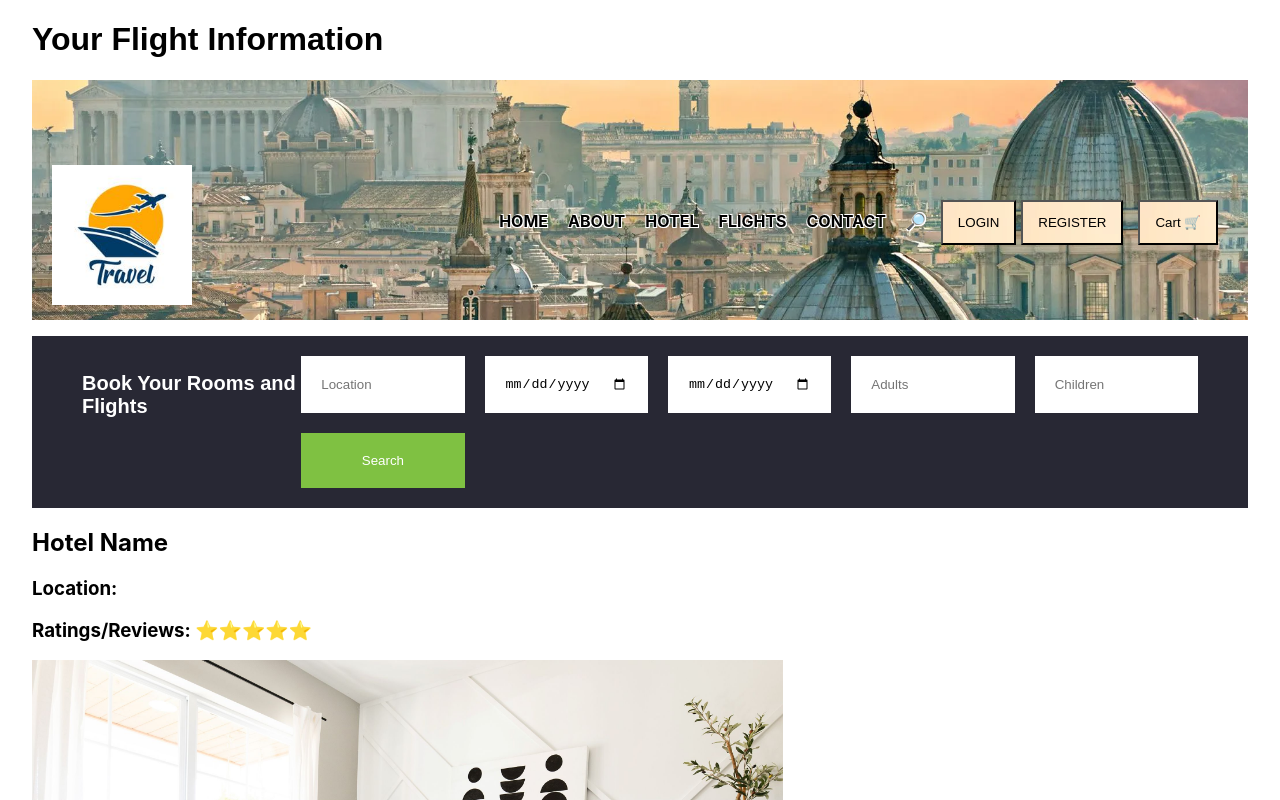
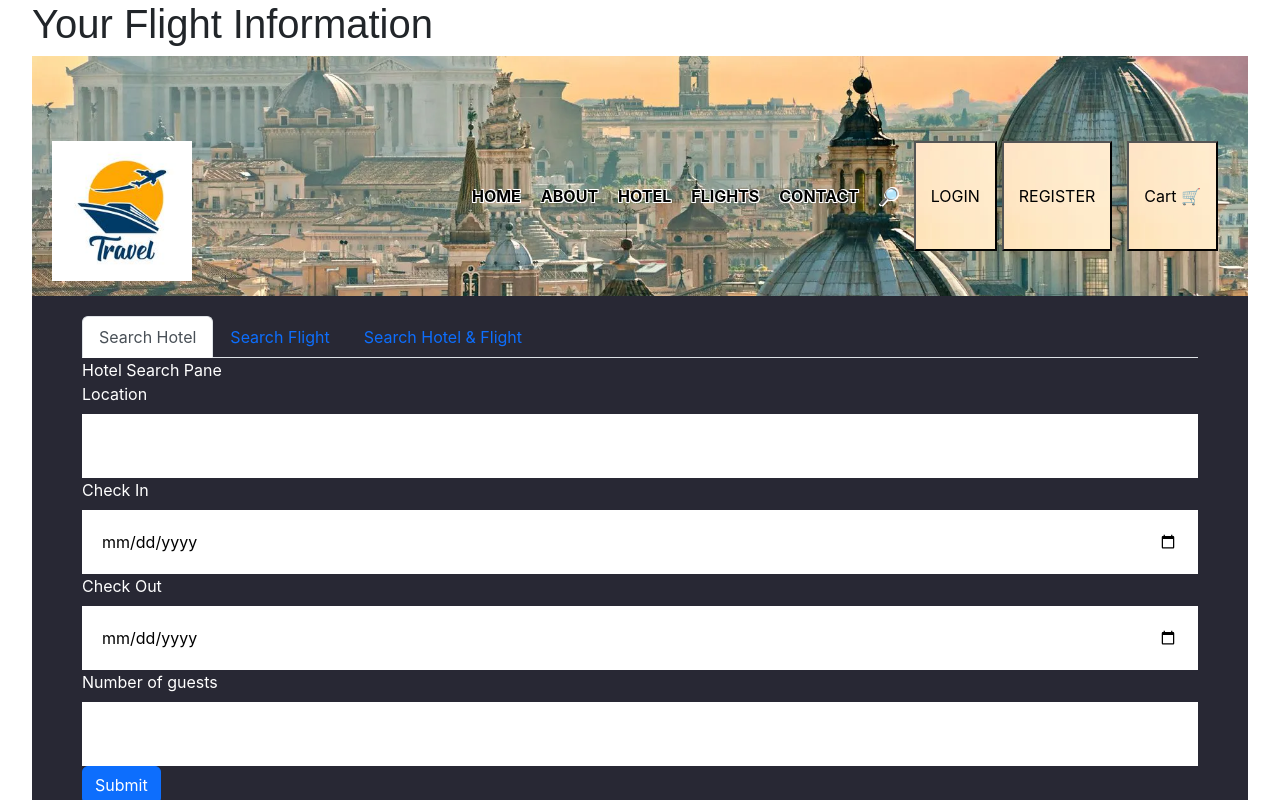
Before and after one commit to KassieLG/team-collaboration-frontend, a Next.js app: page /hotelDetails in a window 1280 px wide. Shown: the top 800 px of the page. Built offline with nearby package versions, Linux system fonts and the light colour scheme.

Commit message:
search form update

```diff
--- a/package.json
+++ b/package.json
@@ -12,6 +12,7 @@
     "@types/node": "18.11.9",
     "@types/react": "18.0.25",
     "@types/react-dom": "18.0.9",
+    "bootstrap": "^5.2.3",
     "eslint": "8.28.0",
     "eslint-config-next": "13.0.5",
     "next": "13.0.5",
--- a/pages/_app.tsx
+++ b/pages/_app.tsx
@@ -1,6 +1,12 @@
+import "bootstrap/dist/css/bootstrap.min.css";
 import '../styles/globals.css'
+import { useEffect } from "react";
 import type { AppProps } from 'next/app'
 
+
 export default function App({ Component, pageProps }: AppProps) {
+  useEffect(() => {
+    require("bootstrap/dist/js/bootstrap.bundle.min.js");
+  }, []);
   return <Component {...pageProps} />
 }
--- /dev/null
+++ b/pages/api/serachHotel.tsx
@@ -0,0 +1,5 @@
+export default (req:any, res:any)=>{
+    res.statusCode=200
+    res.setHeader('Content-Type','application/json')
+    res.end(JSON.stringify({results:[]}))
+}
--- a/pages/index.tsx
+++ b/pages/index.tsx
@@ -6,11 +6,13 @@ import { Header } from '../src/components/Header'
 import { BookingRaF } from '../src/components/BookingRaF'
 import styles from '../styles/Home.module.css'
 
+
 export default function HomePage() {
   return (
     <div className={styles.container}>
       <Head>
         <title>National Quick Travel</title>
+        <meta name="viewport" content="width=device-width, initial-scale=1" />
       </Head>
       <Header />
       <BookingRaF />
--- a/src/components/BookingRaF/BookingRaF.tsx
+++ b/src/components/BookingRaF/BookingRaF.tsx
@@ -1,21 +1,76 @@
+import { useState } from "react"
+
 export const BookingRaF = () => {
-    return (
-      <p><section className="book">
-      <div className="container flex_space">
-          <div className="text">
-            <h1> Book Your Rooms and Flights</h1>
-          </div>
-          <div className="form">
-            <form className="grid">
-              <input type="text" placeholder="Location"/>
-              <input type="date" placeholder="Arival Date"/>
-              <input type="date" placeholder="Departure Date"/>
-              <input type="number" placeholder="Adults"/>
-              <input type="number" placeholder="Children"/>
-              <input type="submit" value="Search"/>
-            </form>
-          </div>
-        </div>
-      </section></p>
+  const[location,setLocation]=useState("");
+  const[checkin,setCheckin]=useState("");
+  const[checkout,setCheckout]=useState("");
+  const[guestnum,setGuestnum]=useState("");
+
+
+
+  return (
+      <section className="book">
+      <div>
+            <ul className="nav nav-tabs" id="searchTabs" role="tablist">
+              <li className="nav-item" role="presentation">
+                <button className="nav-link active" id="HotelSearchTab" data-bs-toggle="tab" data-bs-target="#hotel-search-pane" type="button" role="tab" aria-controls="hotel-search-pane" aria-selected="true">Search Hotel</button>
+              </li>
+              <li className="nav-item" role="presentation">
+                <button className="nav-link" id="AirSearchTab" data-bs-toggle="tab" data-bs-target="#air-search-pane" type="button" role="tab" aria-controls="air-search-pane" aria-selected="false">Search Flight</button>
+              </li>
+              <li className="nav-item" role="presentation">
+                <button className="nav-link" id="BothSearchTab" data-bs-toggle="tab" data-bs-target="#both-search-pane" type="button" role="tab" aria-controls="both-search-pane" aria-selected="false">Search Hotel & Flight</button>
+              </li>
+            </ul>
+            <div className="tab-content" id="myTabContent">
+            <div className="tab-pane fade show active" id="hotel-search-pane" role="tabpanel" aria-labelledby="HotelSearchTab">
+              Hotel Search Pane
+              <form className="mb-3" action="/api/formH" method="post">
+              <label htmlFor="location" className="form-label" >Location</label>
+              <input type="text" id="location" className="formControl"></input>
+              <label htmlFor="checkin" className="form-label" >Check In</label>
+              <input type="date" id="checkin" className="formControl"></input>
+              <label htmlFor="checkout" className="form-label" >Check Out</label>
+              <input type="date" id="checkout" className="formControl light"></input>
+              <label htmlFor="guestNum" className="form-label" >Number of guests</label>
+              <input type="number" max="4" min="1" id="guestNum" className="formControl light"></input>
+              <button type="submit" className="btn btn-primary mb-3">Submit</button>
+              </form>
+            </div>
+            <div className="tab-pane fade show" id="air-search-pane" role="tabpanel" aria-labelledby="AirSearchTab">
+              Airline Search Pane
+              <form className="mb-3">
+              <label htmlFor="departCity" className="form-label" >Departing City</label>
+              <input type="text" id="departCity" className="formControl"></input>
+              <label htmlFor="destinationCity" className="form-label" >Destination City</label>
+              <input type="text" id="destinationCity" className="formControl"></input>
+              <label htmlFor="departDate" className="form-label" >Departure Date</label>
+              <input type="date" id="departDate" className="formControl"></input>
+              <label htmlFor="returnDate" className="form-label" >Return Date</label>
+              <input type="date" id="returnDate" className="formControl light"></input>
+              <label htmlFor="guestNum" className="form-label" >Number of travellers</label>
+              <input type="number" min="1" id="guestNum" className="formControl light"></input>
+              <button type="submit" className="btn btn-primary mb-3">Submit</button>
+              </form>
+            </div>
+            <div className="tab-pane fade show" id="both-search-pane" role="tabpanel" aria-labelledby="BothSearchTab">
+              Both Search Pane
+              <form className="mb-3">
+              <label htmlFor="departCityB" className="form-label" >Departing City</label>
+              <input type="text" id="departCityB" className="formControl"></input>
+              <label htmlFor="destinationCityB" className="form-label" >Destination City</label>
+              <input type="text" id="destinationCityB" className="formControl"></input>
+              <label htmlFor="departDateB" className="form-label" >Departure Date</label>
+              <input type="date" id="departDateB" className="formControl"></input>
+              <label htmlFor="returnDateB" className="form-label" >Return Date</label>
+              <input type="date" id="returnDateB" className="formControl light"></input>
+              <label htmlFor="guestNumB" className="form-label" >Number of travellers</label>
+              <input type="number" min="1" id="guestNumB" className="formControl light"></input>
+              <button type="submit" className="btn btn-primary mb-3">Submit</button>
+              </form>
+            </div>
+            </div>
+      </div>
+      </section>
     )
 }
```
Also changed, not shown: 1 other file (tests, documents, lock files or other folders).
